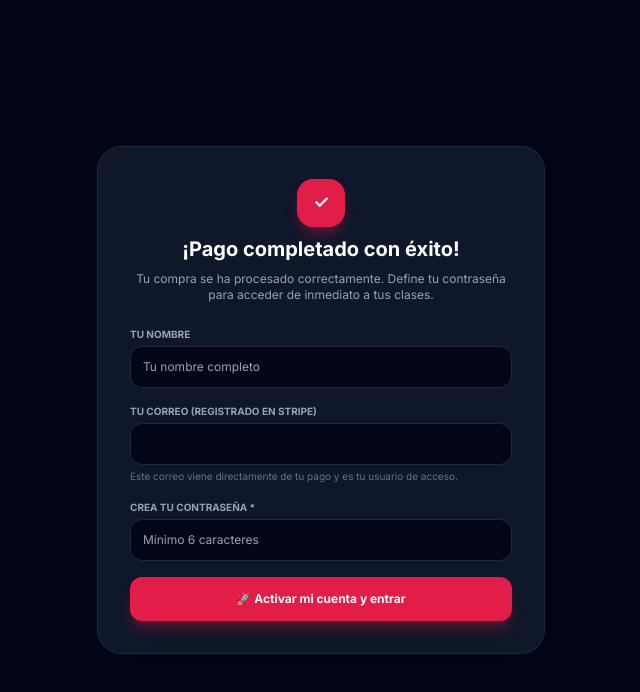
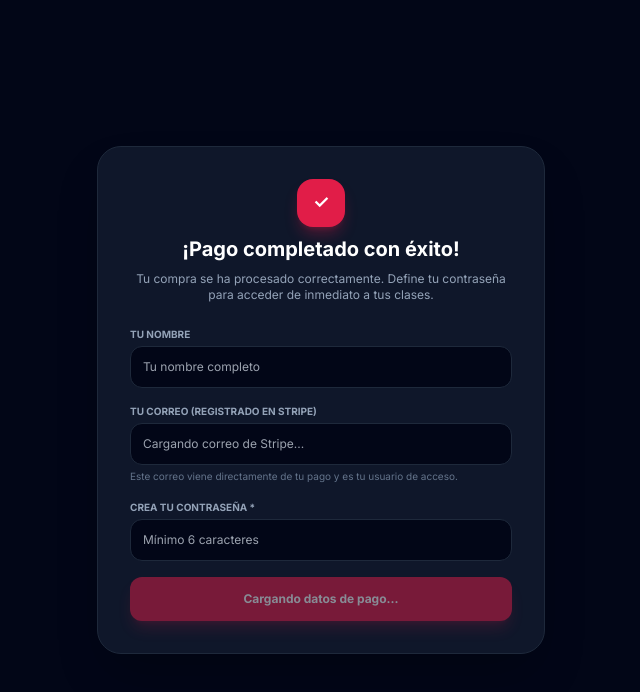
Before and after one commit to madiazcendejas-star/espiritistas-a-cantar, a Next.js app: page /gracias in a window 1280 px wide. Shown: the top 692 px of the page, without its empty margins (319-959 px from the left). Built offline with nearby package versions, Linux system fonts and the light colour scheme; no server answers.

Commit message:
Update page.js

```diff
--- a/app/gracias/page.js
+++ b/app/gracias/page.js
@@ -40,6 +40,9 @@ function GraciasContent() {
 
   const handleActivarCuenta = async (e) => {
     e.preventDefault()
+    if (!email) {
+      return setErrorMsg('Esperando correo de Stripe. Por favor recarga la página si tarda un momento.')
+    }
     if (!password || password.length < 6) {
       return setErrorMsg('La contraseña debe tener al menos 6 caracteres.')
     }
@@ -125,7 +128,8 @@ function GraciasContent() {
             type="email"
             disabled
             value={email}
-            className="w-full p-3 border border-slate-800 rounded-xl text-xs bg-slate-950 text-slate-400 cursor-not-allowed outline-none"
+            placeholder="Cargando correo de Stripe..."
+            className="w-full p-3 border border-slate-800 rounded-xl text-xs bg-slate-950 text-slate-300 cursor-not-allowed outline-none"
           />
           <span className="text-[10px] text-slate-500 mt-1 block">Este correo viene directamente de tu pago y es tu usuario de acceso.</span>
         </div>
@@ -152,10 +156,10 @@ function GraciasContent() {
 
         <button
           type="submit"
-          disabled={activando}
-          className="w-full bg-rose-600 hover:bg-rose-700 text-white font-bold text-xs py-3.5 rounded-xl shadow-lg shadow-rose-600/30 transition cursor-pointer"
+          disabled={activando || !email}
+          className="w-full bg-rose-600 hover:bg-rose-700 disabled:opacity-50 text-white font-bold text-xs py-3.5 rounded-xl shadow-lg shadow-rose-600/30 transition cursor-pointer"
         >
-          {activando ? 'Activando tu cuenta...' : '🚀 Activar mi cuenta y entrar'}
+          {activando ? 'Activando tu cuenta...' : (!email ? 'Cargando datos de pago...' : '🚀 Activar mi cuenta y entrar')}
         </button>
       </form>
 
```
